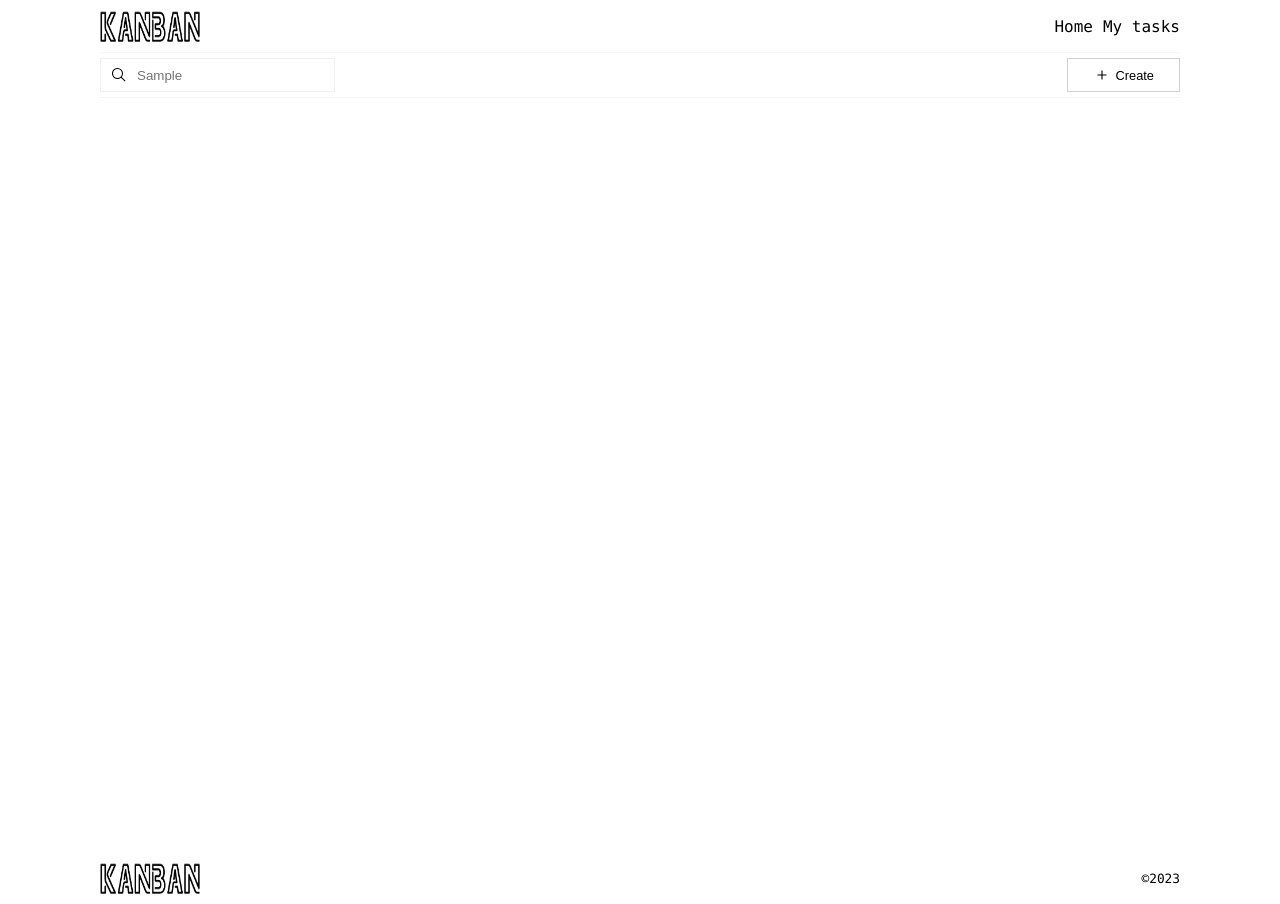
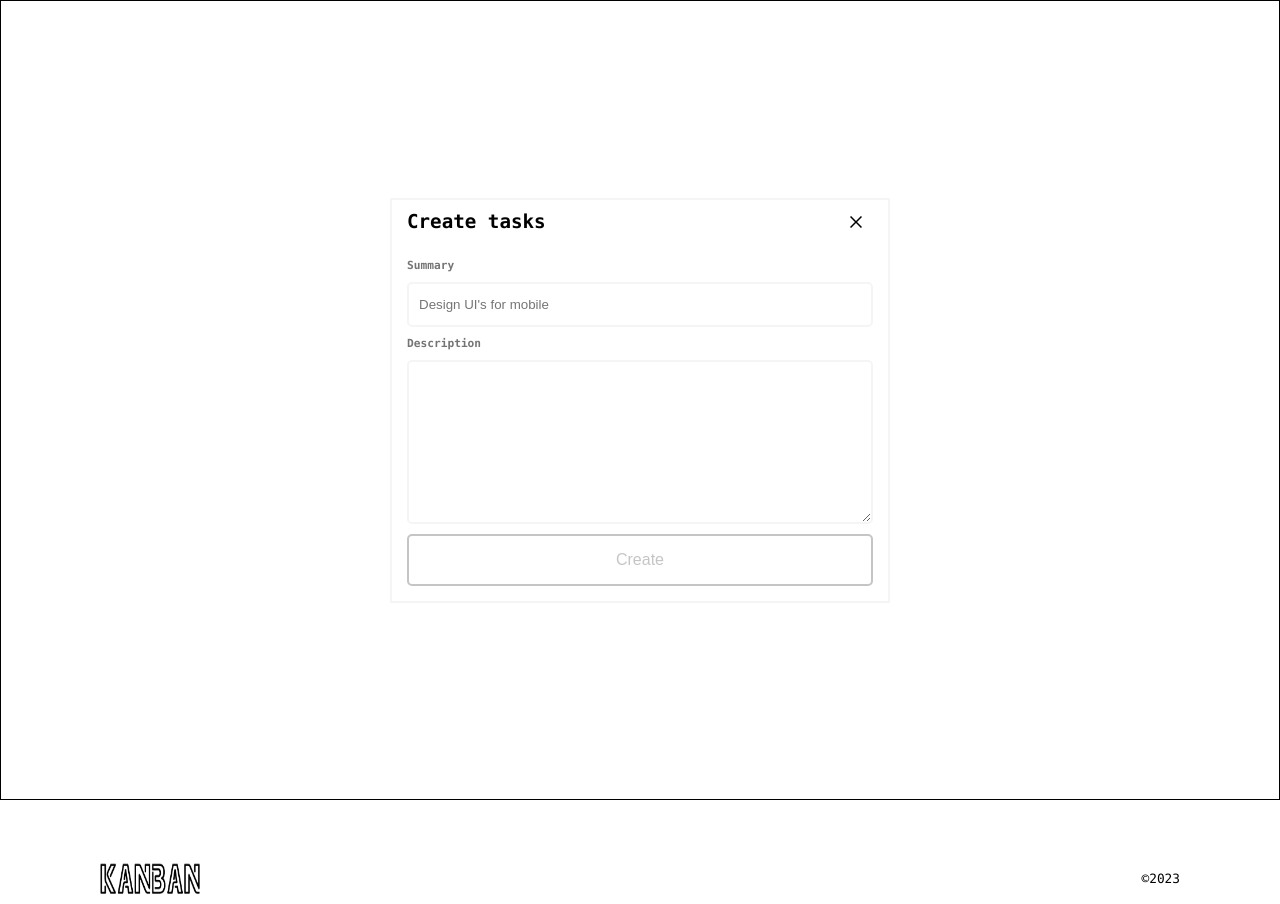
Before and after one commit to mutuaMkennedy/kanban-board, a Next.js app: page / in a window 1280 px wide. Both pictures are taken after typing "Sample" into the empty fields and a click on the button "Create". Built offline with nearby package versions, Linux system fonts and the light colour scheme.

Commit message:
Add create task modal

```diff
--- a/src/common/components/ActionBar/components/CreateTask.tsx
+++ b/src/common/components/ActionBar/components/CreateTask.tsx
@@ -3,19 +3,67 @@ import { Icon } from "@iconify/react";
 import styles from "@/common/components/ActionBar/styles/CreateTask.module.css";
 
 
-const CreateTaskModal = ()=> {
+const CreateTaskModal: React.FC = () => {
+    const [disableSubmit, setDisableSubmit] = React.useState<boolean>(true);
+
+    const handleChange:React.ChangeEventHandler<HTMLInputElement> = (e) => {
+        if(e.target.value.length >= 3){
+            setDisableSubmit(false);
+        }else{
+            setDisableSubmit(true);
+        };
+    };
+
     return(
-        <h1> Modal </h1>
+        <div className={styles.modal}>
+            <div className={styles.innerModal}>
+                <div className={styles.head}>
+                    <h2>Create tasks</h2>
+                    <button type="button">
+                        <Icon icon="carbon:close"className={styles.iconClose}/>
+                    </button>
+                </div>
+                <div className={styles.body}>
+                    <form className={styles.form}>
+                        <div className={styles.inputWrapper}>
+                            <label htmlFor="summary">Summary</label>
+                            <input id="summary" placeholder="Design UI's for mobile" onChange={handleChange} required/>
+                        </div>
+                        <div className={styles.inputWrapper}>
+                            <label htmlFor="summary">Description</label>
+                            <textarea name="description" id="description" cols={30} rows={10}></textarea>
+                        </div>
+                        <button type="submit" disabled={disableSubmit} >Create</button>
+                    </form>
+                </div>
+            </div>
+        </div>
     )
 }
 
 const CreateTask: React.FC = () => {
+    const [openModal, setOpenModal] = React.useState<boolean>(false);
 
+    const triggerAction:React.MouseEventHandler<HTMLButtonElement> = (e) =>{
+        if (openModal){
+            setOpenModal(false)
+        } else {
+            setOpenModal(true)
+        }
+    }
     return(
-        <button className={styles.trigger}>
-            <Icon icon="carbon:add" className={styles.icon}/>
-            Create
-        </button>
+        <>
+            <button className={styles.trigger} onClick={triggerAction}>
+                <Icon icon="carbon:add" className={styles.icon}/>
+                Create
+            </button>
+            {
+                openModal ? (
+                    <CreateTaskModal/>
+                ) : ""
+            }
+
+        </>
     )
 }
 
--- a/src/common/components/ActionBar/styles/CreateTask.module.css
+++ b/src/common/components/ActionBar/styles/CreateTask.module.css
@@ -21,3 +21,110 @@
     padding-right: 25px;
     transition: padding 0.5s ease;
 }
+
+.modal{
+    position: absolute;
+    top:0;
+    left:0;
+    height:100vh;
+    width:100vw;
+    background-color: #fff;
+    border:1px solid;
+    display: flex;
+    align-items: center;
+    justify-content: center;
+}
+
+.innerModal{
+    border:2px solid #f5f5f5;
+    min-width: 500px;
+}
+
+.head{
+    display: flex;
+    align-items: center;
+    justify-content: space-between;
+    flex-wrap: nowrap;
+    padding: 5px 15px;
+}
+
+.head h2{
+    font-size: 1.2rem;
+    font-weight: 600;
+}
+
+.head button{
+    padding: 5px;
+    background-color: transparent;
+    border-radius: 100%;
+    border: none;
+    display: flex;
+    align-items: center;
+    justify-content: center;
+}
+
+.iconClose{
+    font-size: 24px;
+    color:#000;
+}
+
+.body{
+    padding: 15px 15px;
+}
+
+.inputWrapper{
+    display: flex;
+    flex-direction: column;
+    margin-bottom: 10px;
+}
+
+.inputWrapper label{
+    font-size: 0.7rem;
+    font-weight: 600;
+    color:#747474;
+}
+
+.inputWrapper input{
+    height:45px;
+    padding: 5px 10px;
+    background-color: #fff;
+    border: 2px solid #f5f5f5;
+    margin-top: 10px;
+    color:#000;
+    border-radius: 5px;
+}
+
+.inputWrapper textarea{
+    padding: 5px 10px;
+    outline: red;
+    background-color: #fff;
+    border: 2px solid #f5f5f5;
+    margin-top: 10px;
+    color:#000;
+    border-radius: 5px;
+}
+
+.inputWrapper input:focus,
+.inputWrapper textarea:focus{
+    border-color:rgb(188, 255, 255);
+}
+
+.form button{
+    width: 100%;
+    padding: 15px 10px;
+    border-radius: 5px;
+    color:#fff;
+    font-size: 1rem;
+    background-color: #1100ff;
+    border: 2px solid #1100ff;
+}
+
+.form button:disabled{
+    background-color:#fff;
+    border-color: #c5c5c5;
+    color:#c5c5c5;
+}
+
+.form button:disabled:focus{
+    border-color:rgb(188, 255, 255);
+}
```
